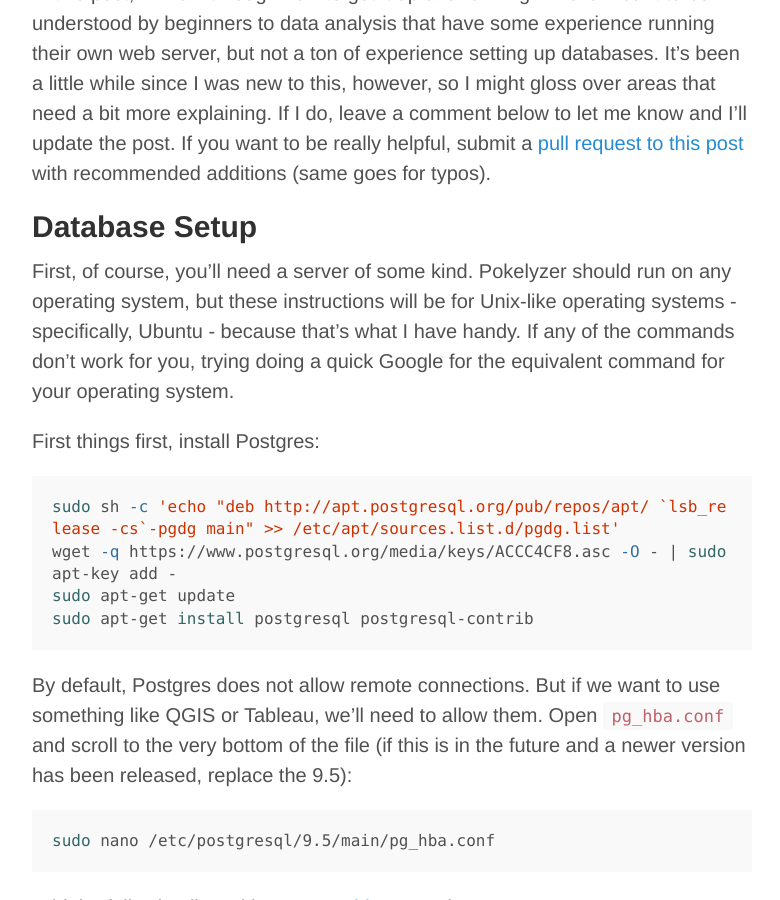
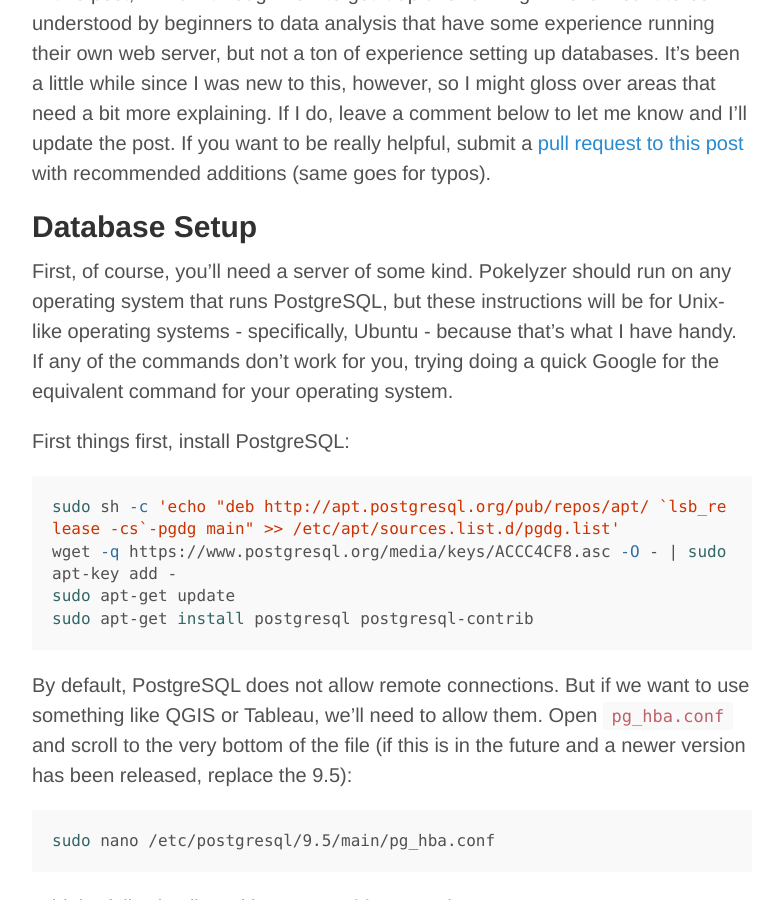
Before and after one commit to Brideau/whackdata, a Jekyll site: the page built from _posts/2016-07-26-instructions-analyzing-pokemon-go-data.md, in a window 1280 px wide and 900 px high, scrolled down 1383 px. Shown: the whole window, without its empty margins (248-1028 px from the left). Built offline with Jekyll 4.4.1, drawn with Linux system fonts in a browser that asks for light colours; Markdown is read by kramdown in place of the engine named in the settings; comment, search, counter and statistics services are not loaded.

Commit message:
Changed postgresql spelling

```diff
--- a/_posts/2016-07-26-instructions-analyzing-pokemon-go-data.md
+++ b/_posts/2016-07-26-instructions-analyzing-pokemon-go-data.md
@@ -19,9 +19,9 @@
 
 ## Database Setup
 
-First, of course, you'll need a server of some kind. Pokelyzer should run on any operating system, but these instructions will be for Unix-like operating systems - specifically, Ubuntu - because that's what I have handy. If any of the commands don't work for you, trying doing a quick Google for the equivalent command for your operating system.
+First, of course, you'll need a server of some kind. Pokelyzer should run on any operating system that runs PostgreSQL, but these instructions will be for Unix-like operating systems - specifically, Ubuntu - because that's what I have handy. If any of the commands don't work for you, trying doing a quick Google for the equivalent command for your operating system.
 
-First things first, install Postgres:
+First things first, install PostgreSQL:
 
 {% highlight bash %}
 sudo sh -c 'echo "deb http://apt.postgresql.org/pub/repos/apt/ `lsb_release -cs`-pgdg main" >> /etc/apt/sources.list.d/pgdg.list'
@@ -30,7 +30,7 @@
 sudo apt-get install postgresql postgresql-contrib
 {% endhighlight %}
 
-By default, Postgres does not allow remote connections. But if we want to use something like QGIS or Tableau, we'll need to allow them. Open `pg_hba.conf` and scroll to the very bottom of the file (if this is in the future and a newer version has been released, replace the 9.5):
+By default, PostgreSQL does not allow remote connections. But if we want to use something like QGIS or Tableau, we'll need to allow them. Open `pg_hba.conf` and scroll to the very bottom of the file (if this is in the future and a newer version has been released, replace the 9.5):
 
 {% highlight bash %}
 sudo nano /etc/postgresql/9.5/main/pg_hba.conf
```
